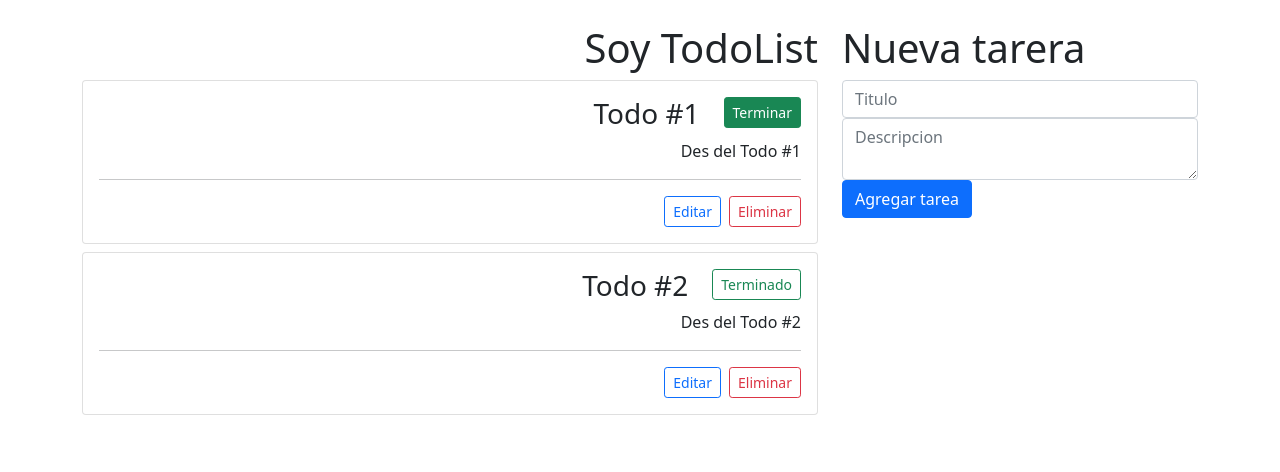
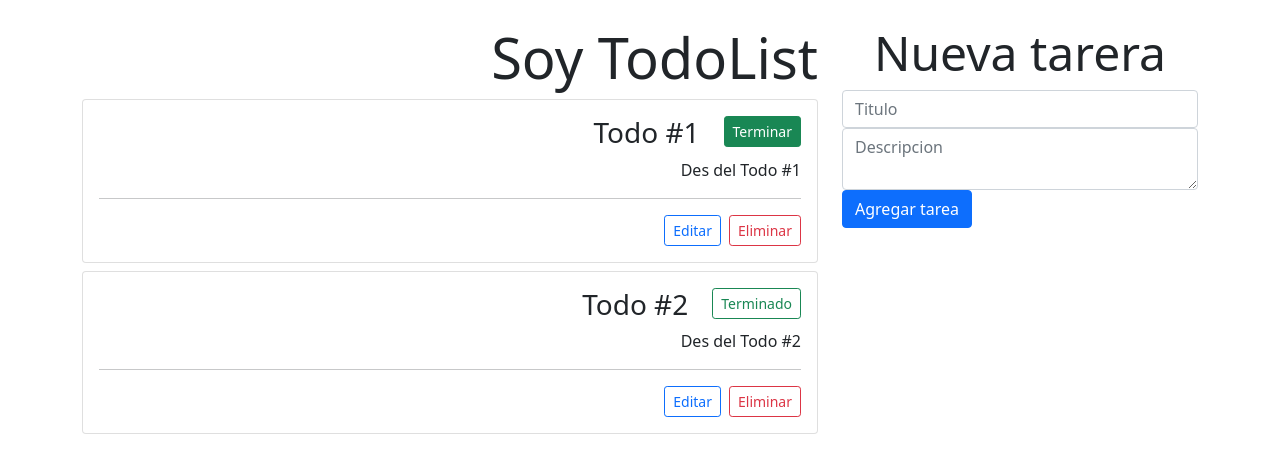
Before and after one commit to LucianoMDV/TodoList_React_2021, a React (Create React App) app: page / in a window 1280 px wide. Shown: the top 472 px of the page. Built offline with nearby package versions, Linux system fonts and the light colour scheme.

Commit message:
finalice el curso ReactJS con Hooks

```diff
--- a/src/App.js
+++ b/src/App.js
@@ -1,4 +1,4 @@
-import React, { useState } from "react";
+import React, { useEffect, useState } from "react";
 import TodoForm from "./components/TodoForm";
 import TodoList from "./components/TodoList";
 
@@ -17,10 +17,16 @@ const initialTodos = [
   },
 ];
 
+const localTodos = JSON.parse(localStorage.getItem('todos'));
+
 const App = () => {
 
-  const [todos, setTodos] = useState(initialTodos);
+  const [todos, setTodos] = useState(localTodos || initialTodos);
   const [todoEdit, setTodoEdit] = useState(null);
+
+  useEffect(()=>{
+    localStorage.setItem('todos', JSON.stringify(todos));
+  }, [todos]);
 
   const todoDelete = (todoId) => {
     if (todoEdit && todoId === todoEdit.id) {
--- a/src/components/TodoForm.js
+++ b/src/components/TodoForm.js
@@ -69,7 +69,7 @@ const TodoForm = ({todoEdit, todoAdd, todoUpdate, setTodoEdit}) => {
 
   return (
     <div>
-      <h1>{todoEdit ? 'Editar tarea': 'Nueva tarera'}</h1>
+      <h2 className="text-center display-5">{todoEdit ? 'Editar tarea': 'Nueva tarera'}</h2>
 
       {
           todoEdit && (
--- a/src/components/TodoList.js
+++ b/src/components/TodoList.js
@@ -5,7 +5,7 @@ const TodoList = ({todos, todoDelete, todoToogleCompleted, setTodoEdit}) => {
 
   return (
     <div>
-      <h1 className="text-end"> Soy TodoList </h1>
+      <h2 className="text-end display-4"> Soy TodoList </h2>
 
       {
         todos.length === 0
```
